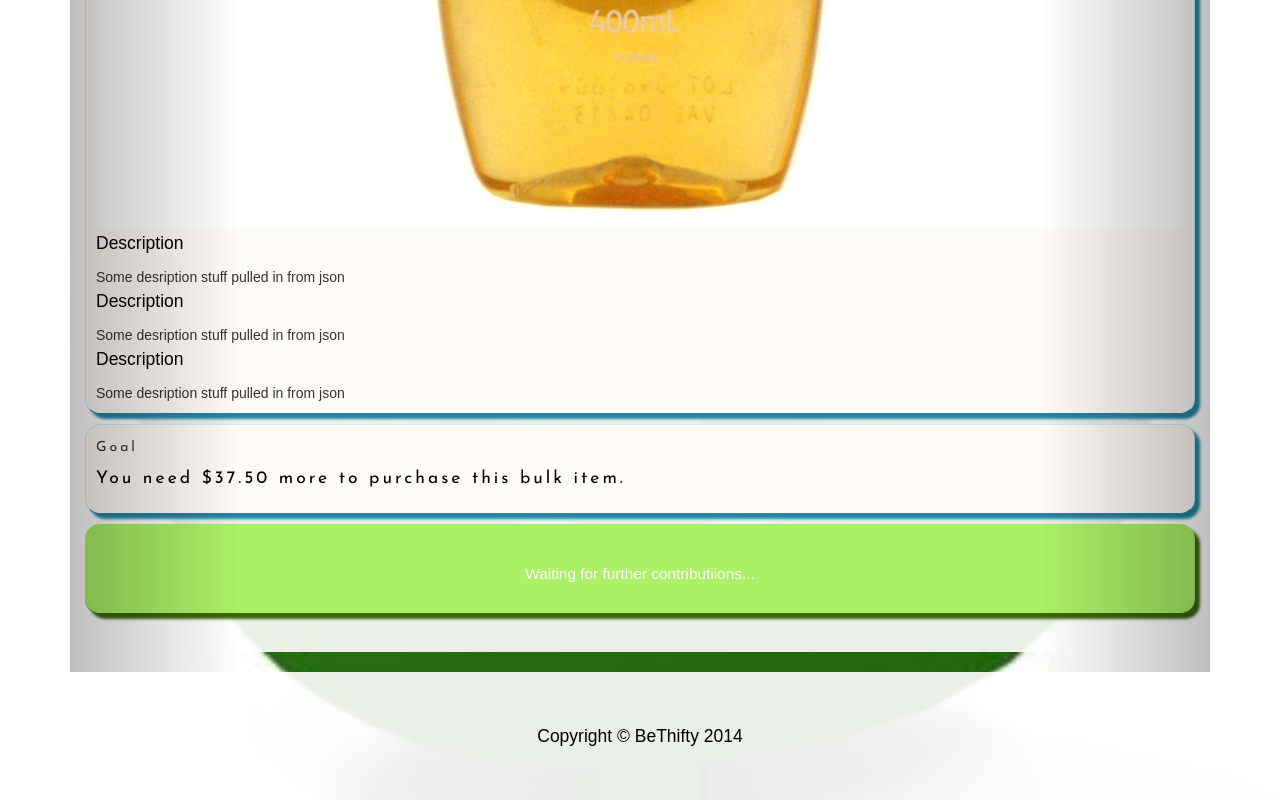
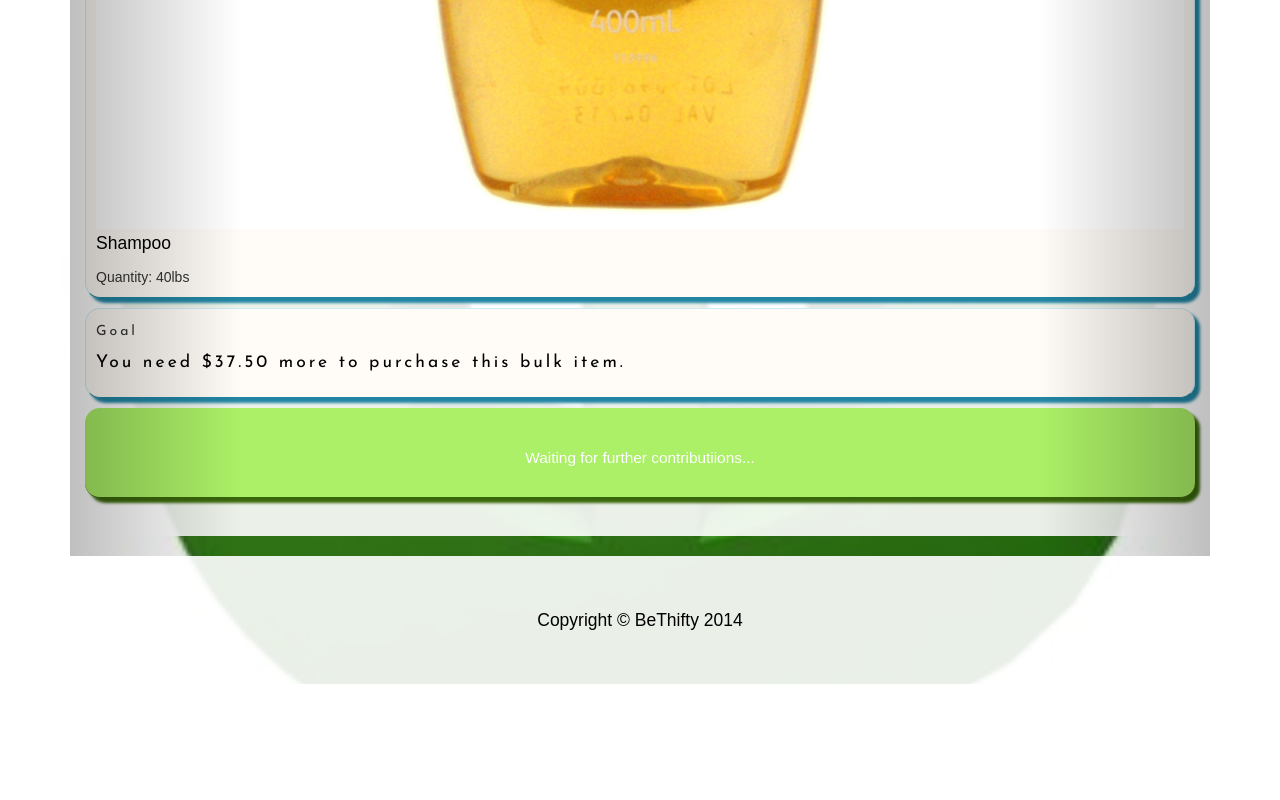
Before and after one commit to BMeridian/bt, a plain HTML site: page views/products.html in a window 1280 px wide. Shown: the part 1006-1806 px from the top of the page. After the commit the page ends 1690 px from the top, so only its background shows below. Drawn offline with Linux system fonts and the light colour scheme; a web font is replaced by a local one.

Commit message:
products page cleanup

```diff
--- a/views/products.html
+++ b/views/products.html
@@ -62,7 +62,7 @@
             <div class="box">
                 <div class="col-lg-12">
 				            <div class="product">
-				            <img class="productpic" src="../img/shampoo.jpg" alt=""><div class=""><p class="turnwhite">Description</p><div class="turnwhite">Some desription stuff pulled in from json</div><p class="turnwhite">Description</p><div class="turnwhite">Some desription stuff pulled in from json</div><p class="turnwhite">Description</p><div class="turnwhite">Some desription stuff pulled in from json</div></div>
+				            <img class="productpic" src="../img/shampoo.jpg" alt=""><div class=""><p class="turnwhite">Shampoo</p><div class="turnwhite">Quantity: 40lbs</div></div>
 				            </div>
 
 				            <div class="product goal">
@@ -85,7 +85,7 @@
             <div class="box">
                 <div class="col-lg-12">
 				            <div class="product">
-				            <img class="productpic" src="../img/shampoo.jpg" alt=""><div class=""><p class="turnwhite">Description</p><div class="turnwhite">Some desription stuff pulled in from json</div><p class="turnwhite">Description</p><div class="turnwhite">Some desription stuff pulled in from json</div><p class="turnwhite">Description</p><div class="turnwhite">Some desription stuff pulled in from json</div></div>
+				            <img class="productpic" src="../img/shampoo.jpg" alt=""><div class=""><p class="turnwhite">Shampoo</p><div class="turnwhite">Quantity: 40lbs</div></div>
 				            </div>
 
 				            <div class="product goal">
@@ -108,7 +108,7 @@
             <div class="box">
                 <div class="col-lg-12">
 				            <div class="product">
-				            <img class="productpic" src="../img/shampoo.jpg" alt=""><div class=""><p class="turnwhite">Description</p><div class="turnwhite">Some desription stuff pulled in from json</div><p class="turnwhite">Description</p><div class="turnwhite">Some desription stuff pulled in from json</div><p class="turnwhite">Description</p><div class="turnwhite">Some desription stuff pulled in from json</div></div>
+				            <img class="productpic" src="../img/shampoo.jpg" alt=""><div class=""><p class="turnwhite">Shampoo</p><div class="turnwhite">Quantity: 40lbs</div></div>
 				            </div>
 
 				            <div class="product goal">
@@ -188,7 +188,9 @@
 		onapiresponse();
 	});
 	$( ".donebutton" ).click(function() {
-		onapiresponse();
+		window.setTimeout(function() {
+    		window.location.href = './finish.html';
+		}, 5000);
 	});
 
 
```
